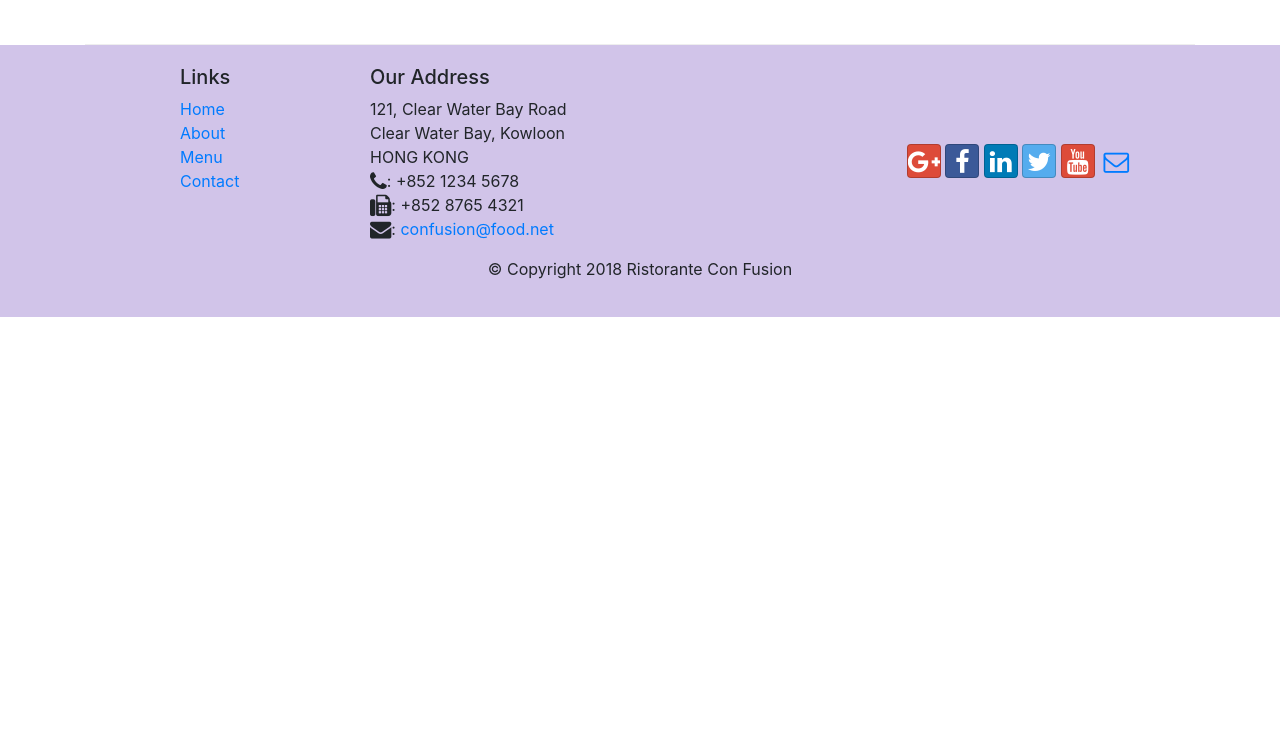
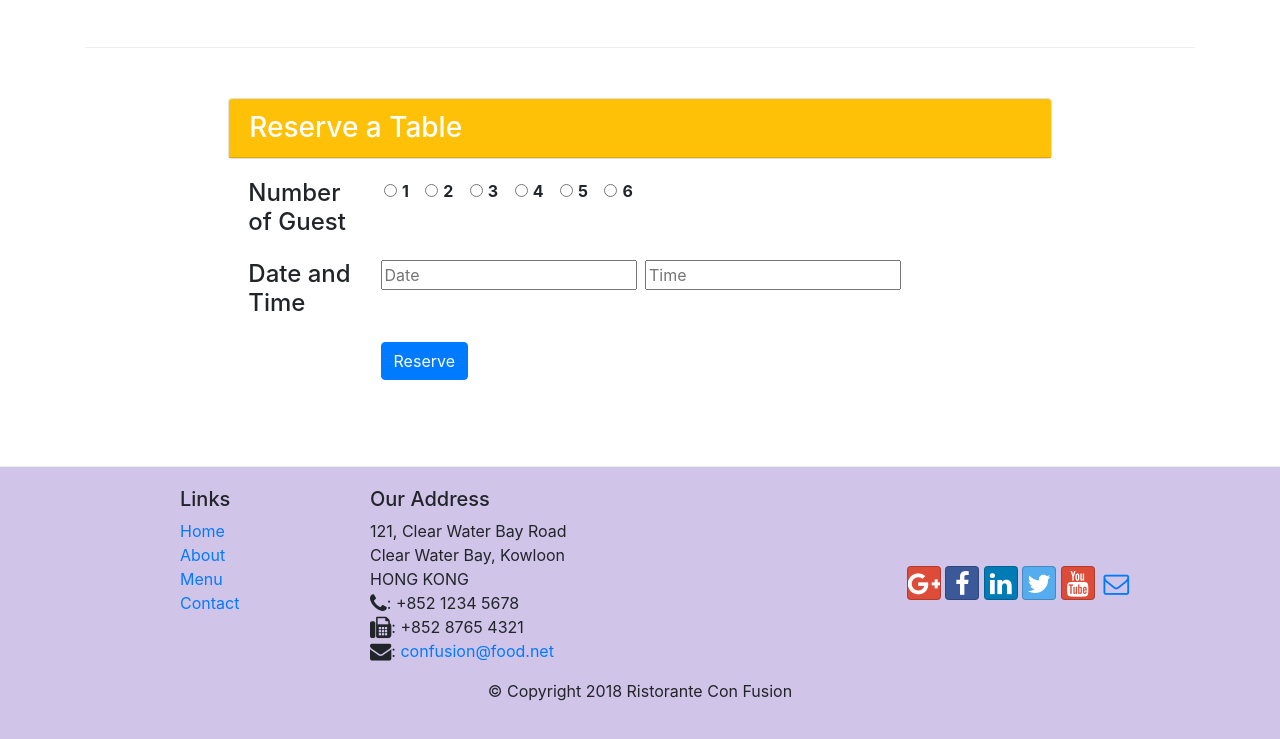
Before and after one commit to IrfanulKarim/confusion-restaurent, a website: page index.html in a window 1280 px wide. Shown: the part 1032-1771 px from the top of the page. Before the commit the page ends 1349 px from the top, so only its background shows below. Drawn offline with nearby package versions, Linux system fonts and the light colour scheme.

Commit message:
Assignment 2

```diff
--- a/index.html
+++ b/index.html
@@ -38,8 +38,11 @@
                     <h1>Ristorante con Fusion</h1>
                     <p>We take inspiration from the World's best cuisines, and create a unique fusion experience. Our lipsmacking creations will tickle your culinary senses!</p>
                 </div>
-                <div class="col col-sm align-self-center">
+                <div class="col-12 col-sm-3 align-self-center">
                     <img src="./img/logo.png" class="img-fluid" alt="logo">
+                </div>
+                <div class="col-12 col-sm align-self-center">
+                    <a class="btn text-white btn-block btn-sm btn-warning" href="#reserve" >Reserve Table</a>
                 </div>
             </div>
         </div>
@@ -53,7 +56,7 @@
             <div class="col col-sm col-md">
                 <div class="media">
                     <div class="media-body">
-                        <h2 class="mt-0">Uthappizza</h2>
+                        <h2 class="mt-0">Uthappizza <span class="badge badge-danger">HOT</span> <span class="badge badge-pill badge-secondary">$4.99</span> </h2>
                         <p class="d-none d-sm-block ">A unique combination of Indian Uthappam (pancake) and Italian pizza, topped with Cerignola olives, ripe vine cherry tomatoes, Vidalia onion, Guntur chillies and Buffalo Paneer.</p>
                     </div>
                     <img class="d-flex mr-3 img-thumbnail align-self-center" src="./img/uthappizza.png" alt="uthappizza">
@@ -70,7 +73,7 @@
                 <div class="media">
                     <img class="d-flex mr-3 img-thumbnail align-self-center" src="./img/buffet.png" alt="buffet">
                     <div class="media-body">
-                        <h2 class="mt-0">Weekend Grand Buffet</h2>
+                        <h2 class="mt-0">Weekend Grand Buffet <span class="badge badge-danger">NEW</span></h2>
                         <p class="d-none d-sm-block ">Featuring mouthwatering combinations with a choice of five different salads, six enticing appetizers, six main entrees and five choicest desserts. Free flowing bubbly and soft drinks. All for just $19.99 per person </p>
                     </div>
                 </div>
@@ -90,6 +93,63 @@
                     </div>
                     <img class="d-flex mt-3 img-thumbnail align-self-center" src="./img/alberto.png" alt="alberto">
                 </div>
+            </div>
+        </div>
+    </div>
+
+    <div class="row row-content justify-content-center">
+        <div class="col-12 col-sm-8" id="reserve">
+            <div class="card">
+                <h3 class="card-header bg-warning text-white">Reserve a Table</h3>
+            </div>
+            <div class="card-body">
+                <form>
+                    <div class="form-group row">
+                        <div class="col-12 col-sm-2">
+                            <h4>Number of Guest</h4>
+                        </div>
+                        <div class="col-12 col-sm">
+                            <div class="form-check form-check-inline">
+                                <input class="form-check-input" type="radio" id="guest1" name="guest1">
+                                <label for="guest1" class="form-check-label font-weight-bold">1</label>
+                            </div>
+                            <div class="form-check form-check-inline">
+                                <input class="form-check-input" type="radio" id="guest2" name="guest2">
+                                <label for="guest2" class="form-check-label font-weight-bold">2</label>
+                            </div>
+                            <div class="form-check form-check-inline">
+                                <input class="form-check-input" type="radio" id="guest3" name="guest3">
+                                <label for="guest3" class="form-check-label font-weight-bold">3</label>
+                            </div>
+                            <div class="form-check form-check-inline">
+                                <input class="form-check-input" type="radio" id="guest4" name="guest4">
+                                <label for="guest4" class="form-check-label font-weight-bold">4</label>
+                            </div>
+                            <div class="form-check form-check-inline">
+                                <input class="form-check-input" type="radio" id="guest5" name="guest5">
+                                <label for="guest5" class="form-check-label font-weight-bold">5</label>
+                            </div>
+                            <div class="form-check form-check-inline">
+                                <input class="form-check-input" type="radio" id="guest6" name="guest6">
+                                <label for="guest6" class="form-check-label font-weight-bold">6</label>
+                            </div>
+                        </div>
+                    </div>
+                    <div class="form-group row form-row">
+                        <div class="col-12 col-sm-2">
+                            <h4>Date and Time</h4>
+                        </div>
+                        <div class="col-12 col-sm-4">
+                            <input  type="text" name="date" id="date" placeholder="Date">
+                        </div>
+                        <div class="col-12 col-sm-4">
+                            <input  type="text" name="time" id="time" placeholder="Time">
+                        </div>
+                        <div class="col-2 col-sm-3 offset-sm-2">
+                            <button type="submit" class="btn btn-primary mt-3">Reserve</button>
+                        </div>
+                    </div>
+                </form>
             </div>
         </div>
     </div>
```
